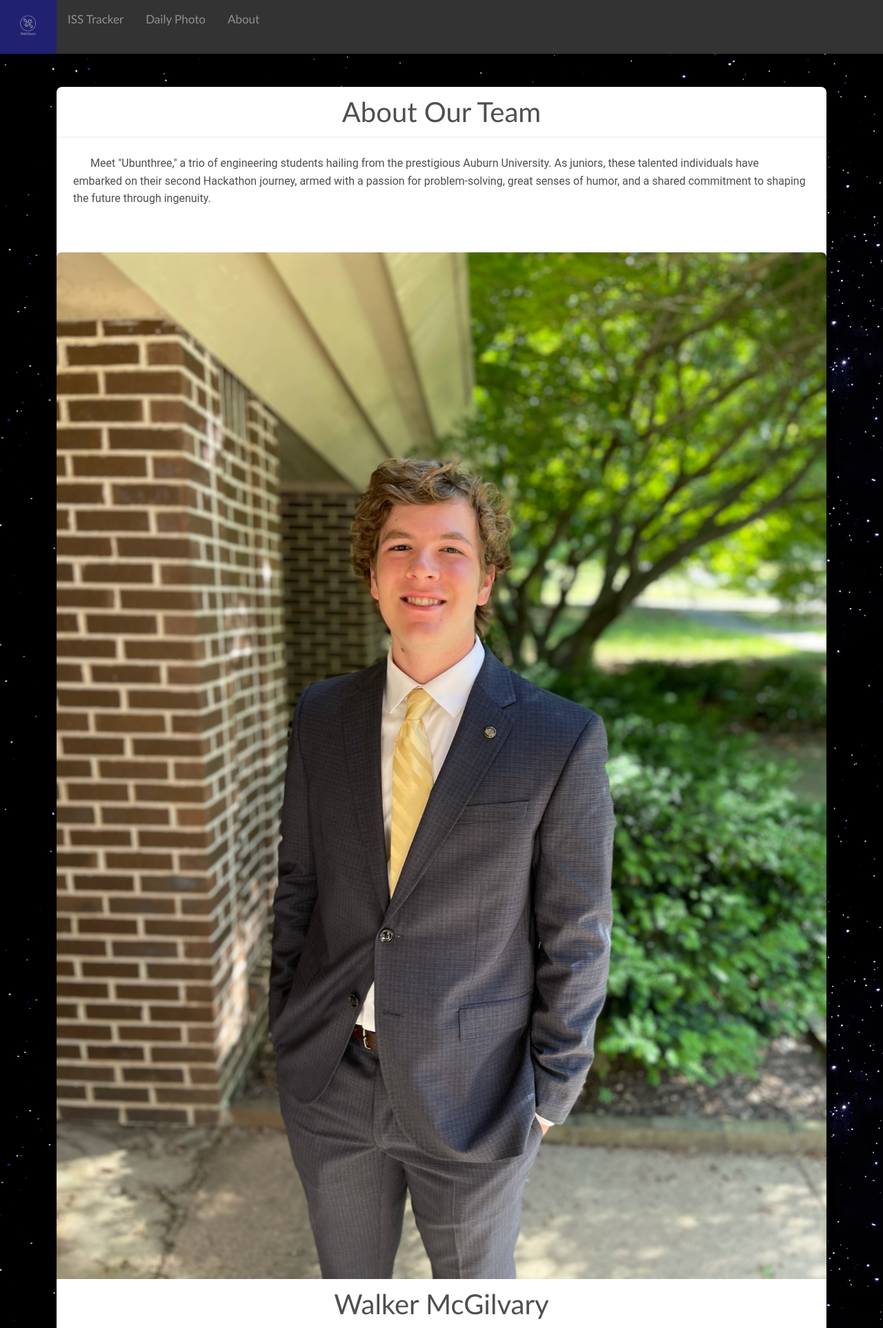
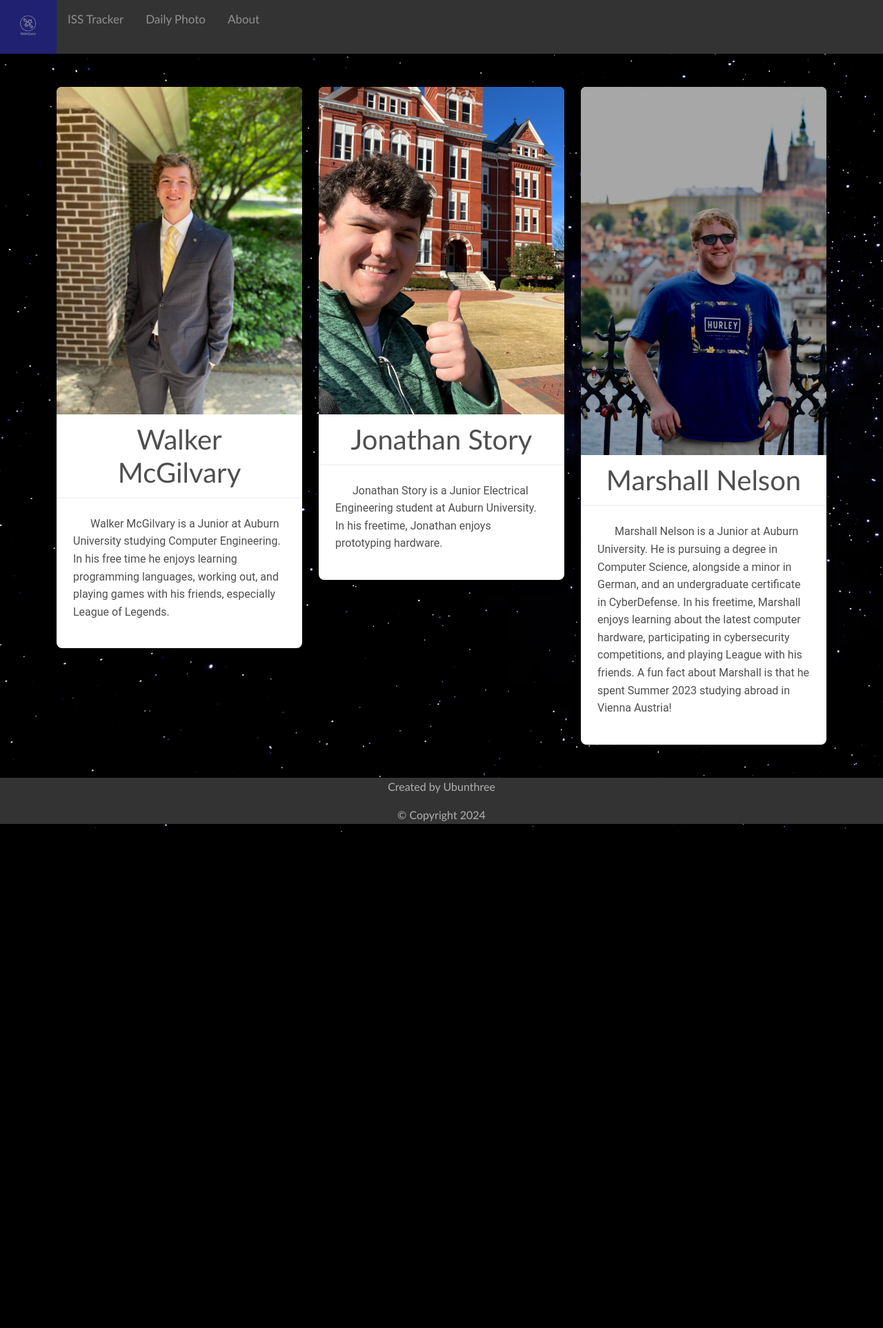
Before and after one commit to TheSlabby/OrbitQuest, a Django app: page /about/ in a window 1280 px wide. Shown: the top 1926 px of the page at 69% size. After the commit the page ends 1207 px from the top, so only its background shows below. Run offline with Django 5.2, Linux system fonts and the light colour scheme.

Commit message:
made cards horizontal now

```diff
--- a/OrbitQuest/App/templates/About.html
+++ b/OrbitQuest/App/templates/About.html
@@ -12,33 +12,16 @@
 {% block content %}
 
 <div class="container my-5">
-  <!-- MDB Card -->
-  <div class="card">
-    <!-- Card Header (optional) -->
-    <div class="card-header">
-      <h1 class="card-title text-center mb-0">About Our Team</h1>
-    </div>
-
-    <!-- Card Body -->
-    <div class="card-body">
-      <p class="text-justify" style="text-indent: 25px;">
-        Meet "Ubunthree," a trio of engineering students hailing
-        from the prestigious Auburn University. As juniors, these talented individuals
-        have embarked on their second Hackathon journey, armed with a passion
-        for problem-solving, great senses of humor, and a shared commitment to shaping the future through ingenuity.
-      </p>
-      <br>
-    </div>
-
+  <div class="row">
+      <!-- Card 1 -->
+      <div class="col-md-4">
           <div class="card">
               <!-- Card Image -->
-    <img src="OrbitQuest/static/textures/Walker_McGilvary.jpg" class="card-img-top" alt="Walker Image"> <!-- Update src with your image path -->
-
-    <!-- Card Header (optional) -->
+              <img src="{% static 'textures/Walker_McGilvary.jpg' %}" class="card-img-top img-fluid" alt="Walker Image">
+              <!-- Card Header -->
               <div class="card-header">
                   <h1 class="card-title text-center mb-0">Walker McGilvary</h1>
               </div>
-
               <!-- Card Body -->
               <div class="card-body">
                   <p class="text-justify" style="text-indent: 25px;">
@@ -47,52 +30,45 @@
                       games with his friends, especially League of Legends.
                   </p>
               </div>
+          </div>
+      </div>
 
-  </div>
-  <!-- End of MDB Card -->
+      <!-- Card 2 -->
+      <div class="col-md-4">
           <div class="card">
-    <!-- Card Image -->
-    <img src="OrbitQuest/static/textures/Jonathan_Story.jpg">
-
-    <!-- Card Header (optional) -->
+              <img src="{% static 'textures/Jonathan_Story.jpg' %}" class="card-img-top img-fluid" alt="Jonathan Story">
               <div class="card-header">
                   <h1 class="card-title text-center mb-0">Jonathan Story</h1>
               </div>
-
-    <!-- Card Body -->
               <div class="card-body">
                   <p class="text-justify" style="text-indent: 25px;">
                       Jonathan Story is a Junior Electrical Engineering student at Auburn University.
                       In his freetime, Jonathan enjoys prototyping hardware.
                   </p>
               </div>
+          </div>
+      </div>
 
-  </div>
-  <!-- End of MDB Card -->
+      <!-- Card 3 -->
+      <div class="col-md-4">
           <div class="card">
-    <!-- Card Image -->
-    <img src="OrbitQuest/static/textures/Marshall_Nelson.JPG">
-
-    <!-- Card Header (optional) -->
+              <img src="{% static 'textures/Marshall_Nelson.JPG' %}" class="card-img-top img-fluid" alt="Marshall Nelson">
               <div class="card-header">
                   <h1 class="card-title text-center mb-0">Marshall Nelson</h1>
               </div>
-
-    <!-- Card Body -->
               <div class="card-body">
                   <p class="text-justify" style="text-indent: 25px;">
                       Marshall Nelson is a Junior at Auburn University. He is pursuing a degree
                       in Computer Science, alongside a minor in German, and an undergraduate certificate
                       in CyberDefense. In his freetime, Marshall enjoys learning about the latest
                       computer hardware, participating in cybersecurity competitions, and playing
-        League with his friends. A fun fact about Marshall is that he spent Summmer 2023
+                      League with his friends. A fun fact about Marshall is that he spent Summer 2023
                       studying abroad in Vienna Austria!
                   </p>
               </div>
-
           </div>
-  <!-- End of MDB Card -->
-
+      </div>
+  </div>
 </div>
 
 
```
Lines whose indentation alone changed are shown as unchanged.
